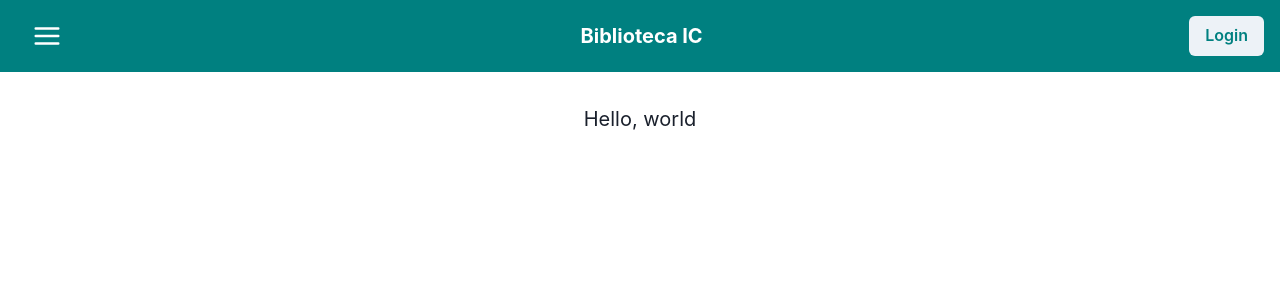
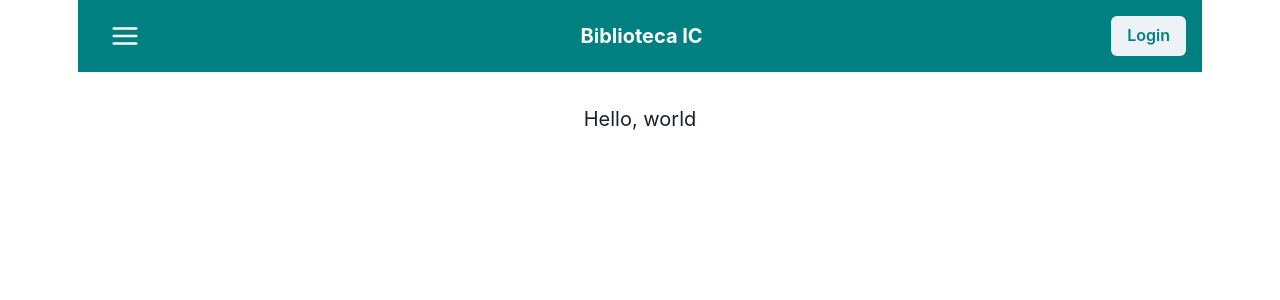
Before and after one commit to biblioteca-ic/biblioteca-ic, a React (Create React App) app in the folder front-end/: page / in a window 1280 px wide. Shown: the top 300 px of the page. Built offline with nearby package versions, Linux system fonts and the light colour scheme; no server answers.

Commit message:
add max width in page

```diff
--- a/front-end/src/components/Page/index.tsx
+++ b/front-end/src/components/Page/index.tsx
@@ -10,7 +10,7 @@ const Page = ({ children }: Props) => {
   const [isLargerThan768] = useMediaQuery('(max-width: 768px)');
 
   return (
-    <div>
+    <div style={{ margin: 'auto', maxWidth: 1124 }}>
       <NavBar />
       <div style={{ paddingTop: !isLargerThan768 ? 'initial' : '3.5rem' }}>{children}</div>
     </div>
```
